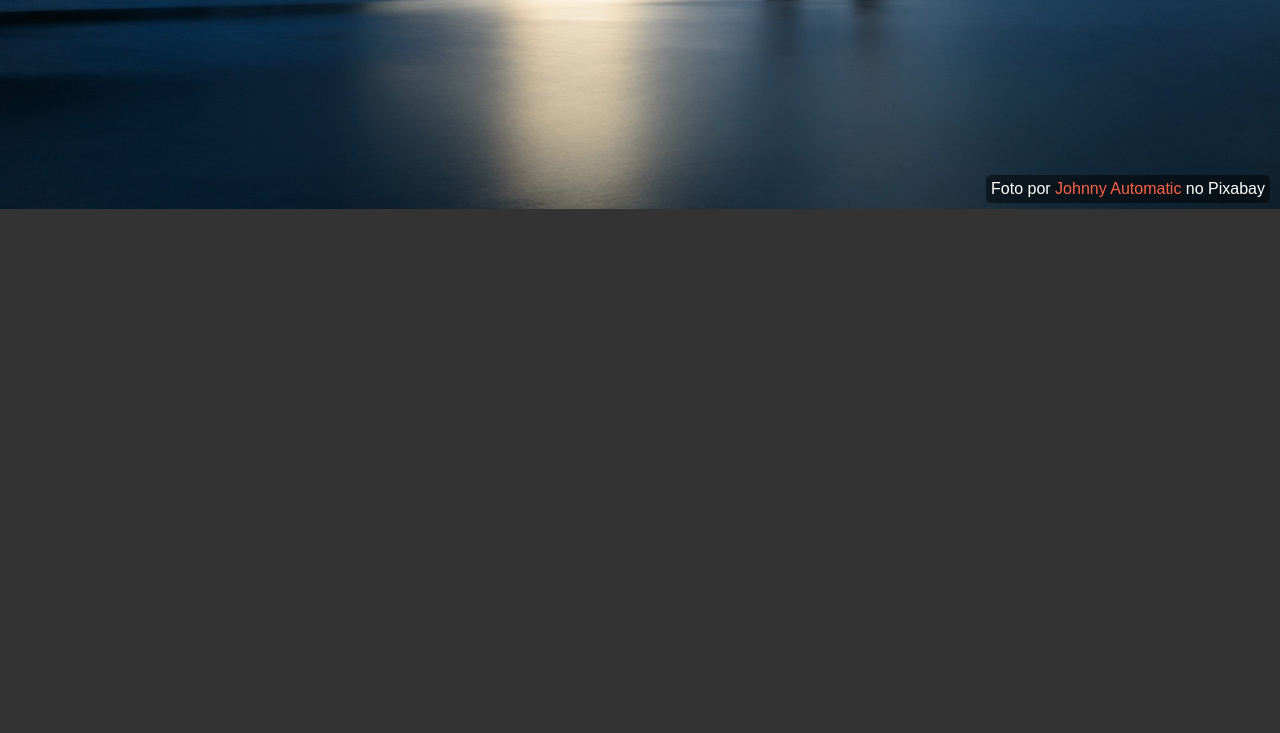
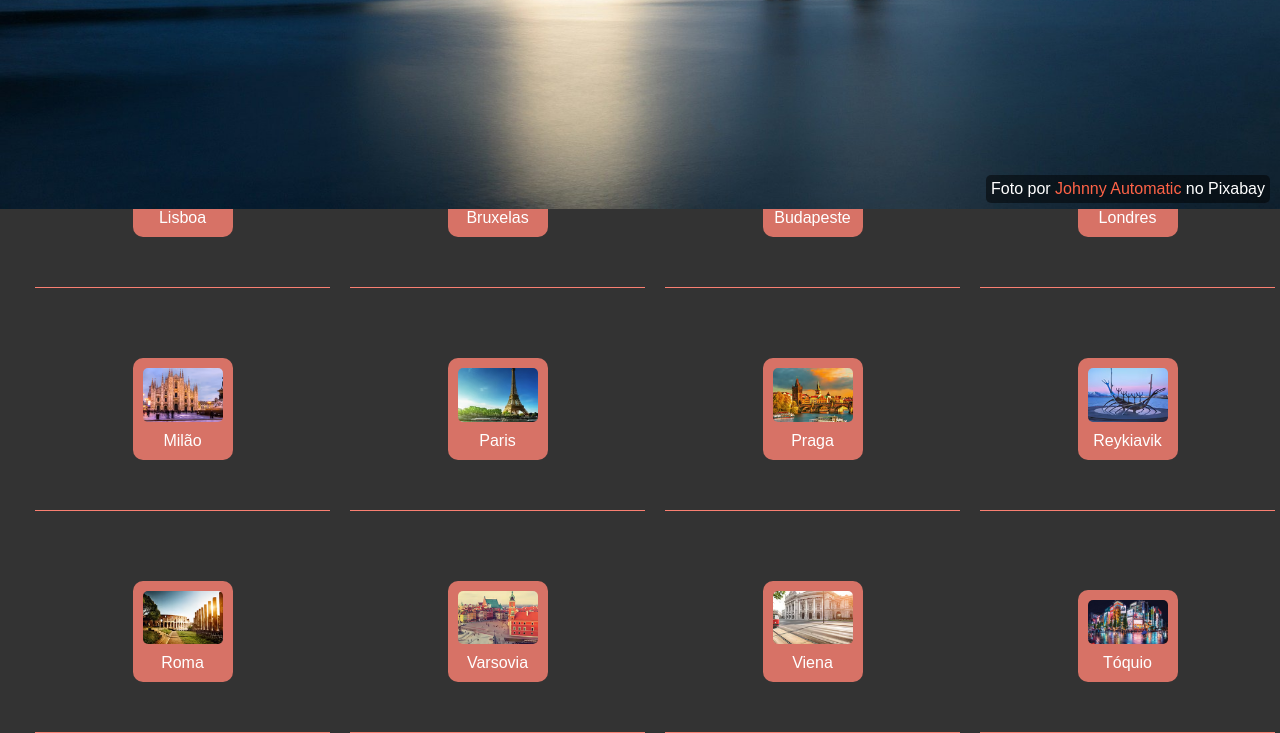
Before and after one commit to GoncaloOliveira31/GoncaloOliveira31.github.io, a plain HTML site: page lab5/capitais.html in a window 1280 px wide. Shown: the part 827-1560 px from the top of the page. Before the commit the page ends 1040 px from the top, so only its background shows below. Drawn offline with Linux system fonts and the light colour scheme.

Commit message:
Lab5 updates

```diff
--- a/lab5/capitais.css
+++ b/lab5/capitais.css
@@ -14,14 +14,12 @@ header {
     position: sticky;
     top: 0;
     display: flex;
-    border-top-left-radius: 30px;
-    border-bottom-left-radius: 30px;
-    border-top-right-radius: 30px;
-    border-bottom-right-radius: 30px;
+    border-radius: 30px;
     padding: 10px 20px;
     justify-content: space-between;
     align-items: center;
     background-color: salmon;
+    z-index: 1000;
 }
 h1 {
     color: rgb(255, 255, 255);
@@ -47,10 +45,7 @@ nav a.last-link {
 
 nav a:hover {
     background-color: #333333;
-    border-top-left-radius: 60px;
-    border-bottom-left-radius: 60px;
-    border-top-right-radius: 60px;
-    border-bottom-right-radius: 60px;
+    border-radius: 60px;
 }
 
 nav a:active {
@@ -119,3 +114,48 @@ img {
     color: #ff6347;
     text-decoration: none;
 }
+
+#cidades {
+    display: flex;
+    flex-direction: row;
+    flex-wrap: wrap;
+    justify-content: space-around;
+    align-items: flex-start;
+    align-items: last baseline;
+    margin: 15px;
+    background-color: #333;
+    padding: 10px;
+}
+
+#cidades section {
+    margin: 10px;
+    flex-basis: calc(25% - 20px);
+    display: flex;
+    justify-content: center;
+}
+
+#cidades section div {
+    width: 100px;
+    height: 100%;
+    background-color: rgba(250, 128, 114, 0.822);
+    border-radius: 10px;
+    display: flex;
+    flex-direction: column;
+    align-items: center;
+    padding: 10px;
+    transition: background-color 0.3s;
+}
+
+#cidades section div:hover {
+    background-color: rgba(250, 128, 114, 0.308);
+}
+
+#cidades img {
+    width: 100%;
+    border-radius: 5px;
+}
+
+#cidades p {
+    margin: 10px 0 0;
+    text-align: center;
+}
--- a/lab5/capitais.html
+++ b/lab5/capitais.html
@@ -13,7 +13,7 @@
             <a href="#poema">Poema</a>
             <a href="#paisagem">Paisagem</a>
             <a href="#cidades">Cidades</a>
-            <a href="home.html">Home</a>
+            <a href="/lab5/capitais.html">Home</a>
         </nav>
     </header>
 
@@ -49,8 +49,80 @@
         </div>
     </article>
 
-    <footer>
-        <p>DIW 2024</p>
-    </footer>
+    <article id="cidades">
+        <section>
+            <div>
+                <img src="images/lisboa.avif" alt="Lisboa" />
+                <p>Lisboa</p>
+            </div>
+        </section>
+        <section>
+            <div>
+                <img src="images/bruxelas.avif" alt="Bruxelas" />
+                <p>Bruxelas</p>
+            </div>
+        </section>
+        <section>
+            <div>
+                <img src="images/budapeste.avif" alt="Budapeste" />
+                <p>Budapeste</p>
+            </div>
+        </section>
+        <section>
+            <div>
+                <img src="images/londres.avif" alt="Londres" />
+                <p>Londres</p>
+            </div>
+        </section>
+        <section>
+            <div>
+                <img src="images/milao.avif" alt="Milão" />
+                <p>Milão</p>
+            </div>
+        </section>
+        <section>
+            <div>
+                <img src="images/paris.avif" alt="Paris" />
+                <p>Paris</p>
+            </div>
+        </section>
+        <section>
+            <div>
+                <img src="images/praga.avif" alt="Praga" />
+                <p>Praga</p>
+            </div>
+        </section>
+        <section>
+            <div>
+                <img src="images/reykiavik.avif" alt="Reykiavik" />
+                <p>Reykiavik</p>
+            </div>
+        </section>
+        <section>
+            <div>
+                <img src="images/roma.avif" alt="Roma" />
+                <p>Roma</p>
+            </div>
+        </section>
+        <section>
+            <div>
+                <img src="images/varsovia.avif" alt="varsovia" />
+                <p>Varsovia</p>
+            </div>
+        </section>
+        <section>
+            <div>
+                <img src="images/viena.avif" alt="Viena" />
+                <p>Viena</p>
+            </div>
+        </section>
+        <section>
+            <div>
+                <img src="images/Tokyo.jpg" alt="Tóquio" />
+                <p>Tóquio</p>
+            </div>
+        </section>
+    </article>
+
 </body>
 </html>
```
Also changed, not shown: lab5/pontosinteresse.html (+32 -32 lines), lab5/images/Meiji Shrine.jpg (added), lab5/images/bruxelas.avif (added), lab5/images/budapeste.avif (added), lab5/images/download.avif (added), lab5/images/lisboa.avif (added), lab5/images/londres.avif (added), lab5/images/milao.avif (added), lab5/images/paris.avif (added), lab5/images/praga.avif (added), lab5/images/reykiavik.avif (added), lab5/images/roma.avif (added), lab5/images/varsovia.avif (added), lab5/images/viena.avif (added).
